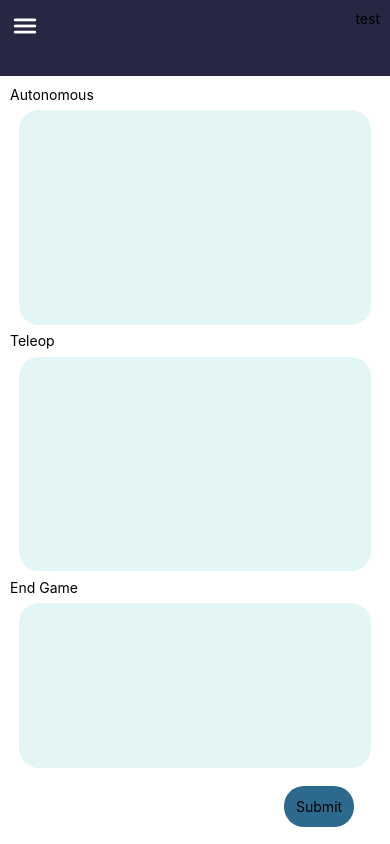
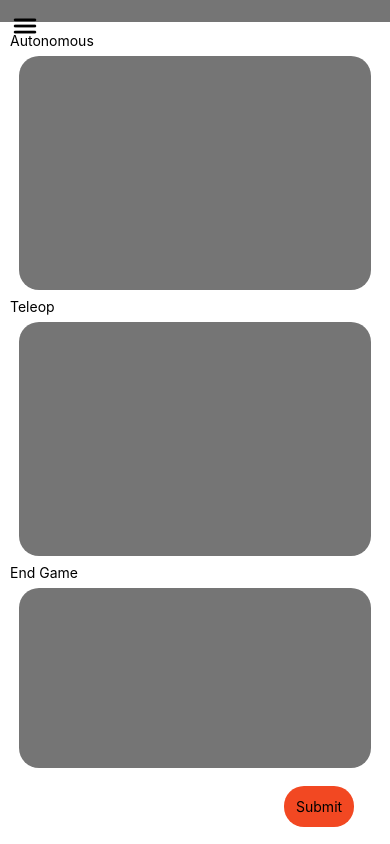
Before and after one commit to Pengiunolo/lotbScoutApp, a React Native app: screen / in a window 390 px wide. Built offline with nearby package versions, Linux system fonts and the light colour scheme.

Commit message:
color scheme change

```diff
--- a/App.js
+++ b/App.js
@@ -7,8 +7,9 @@ export default function App() {
       <ScrollView style={styles.scroll} contentContainerStyle={{flexGrow: 1}}>
 
         <View style={styles.head}>
-          <Icon name="menu" size={30} color= "#fff"></Icon>
-          <Text>test</Text>
+
+          <Icon name="menu" size={30} color= "#000000"></Icon>
+
         </View>
         <View style={styles.body}>
           <Text>Autonomous</Text>
@@ -24,7 +25,7 @@ export default function App() {
             }}
             style={({pressed}) => [
               {
-                backgroundColor: pressed ? '#bae8e8' : '#2c698d',
+                backgroundColor: pressed ? '#fc8b72' : '#F24822',
               },
               styles.submit,
             ]}>
@@ -46,7 +47,7 @@ const styles = StyleSheet.create({
     flex: .65,
     alignItems: 'center',
     justifyContent: 'center',
-    backgroundColor: '#e3f6f5',
+    backgroundColor: '#757575',
     width: '95%',
     alignSelf: 'center',
     borderRadius: 20,
@@ -56,7 +57,7 @@ const styles = StyleSheet.create({
     flex: .65,
     alignItems: 'center',
     justifyContent: 'center',
-    backgroundColor: '#e3f6f5',
+    backgroundColor: '#757575',
     width: '95%',
     alignSelf: 'center',
     borderRadius: 20,
@@ -66,7 +67,7 @@ const styles = StyleSheet.create({
     flex: .5,
     alignItems: 'center',
     justifyContent: 'center',
-    backgroundColor: '#e3f6f5',
+    backgroundColor: '#757575',
     width: '95%',
     alignSelf: 'center',
     borderRadius: 20,
@@ -86,9 +87,9 @@ const styles = StyleSheet.create({
 
   },
   head:{
-    flex: 1.5,
+    flex: .05,
     alignItems:'flex-start',
-    backgroundColor: '#272643',
+    backgroundColor: '#757575',
     justifyContent: 'space-between',
     width: '100%',
     padding: 10,
@@ -99,12 +100,14 @@ const styles = StyleSheet.create({
     width: '100%',
     justifyContent: 'center',
     alignItems: 'flex-start',
-    padding: 10
+    padding: 10,
+
   },
   main:{
     flex:1,
     // alignItems: 'center',
     paddingTop: StatusBar.currentHeight,
+
   },
   scroll:{
     // flex:1,
@@ -112,4 +115,5 @@ const styles = StyleSheet.create({
   },
 
 
+
 });
```
